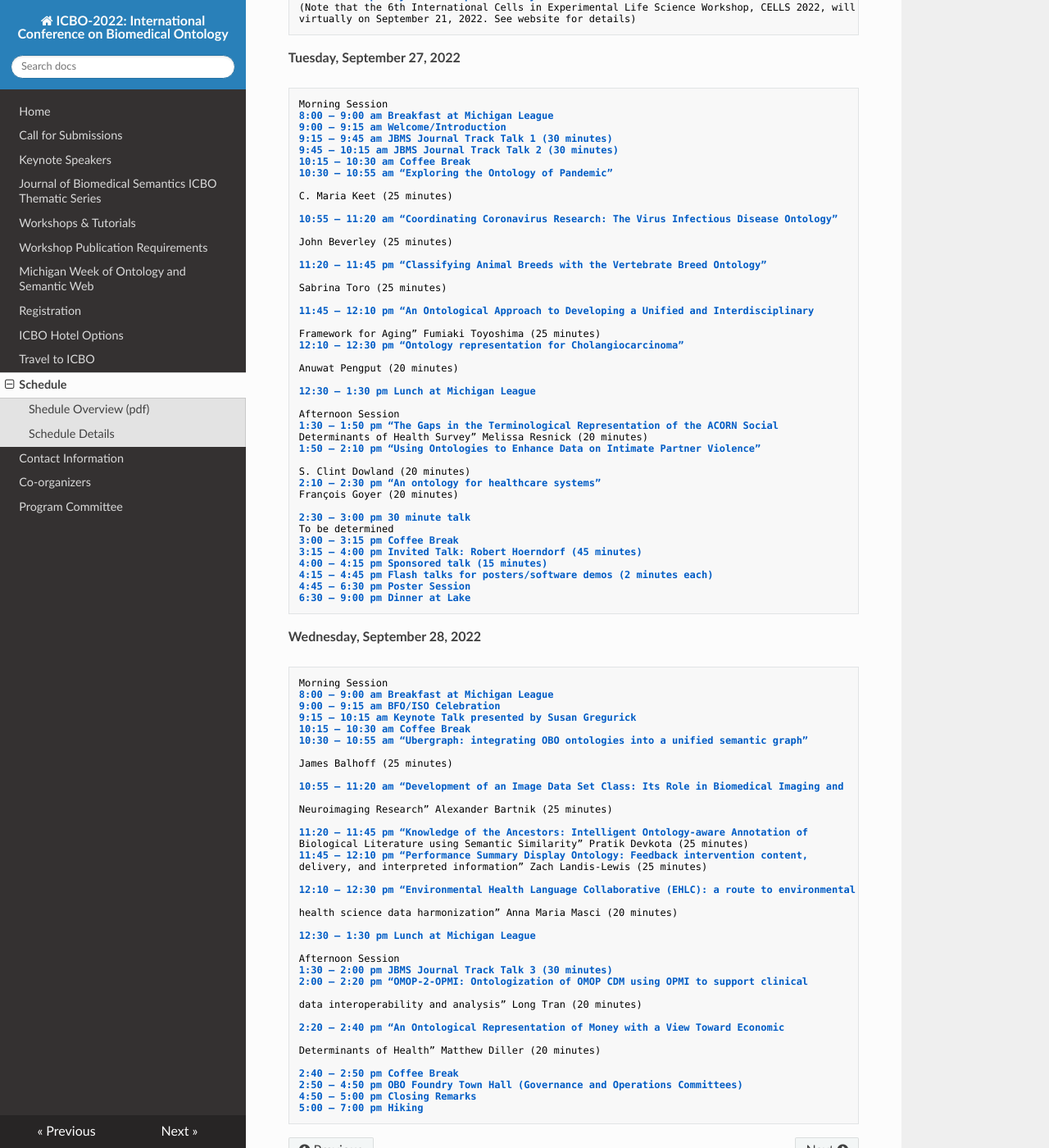
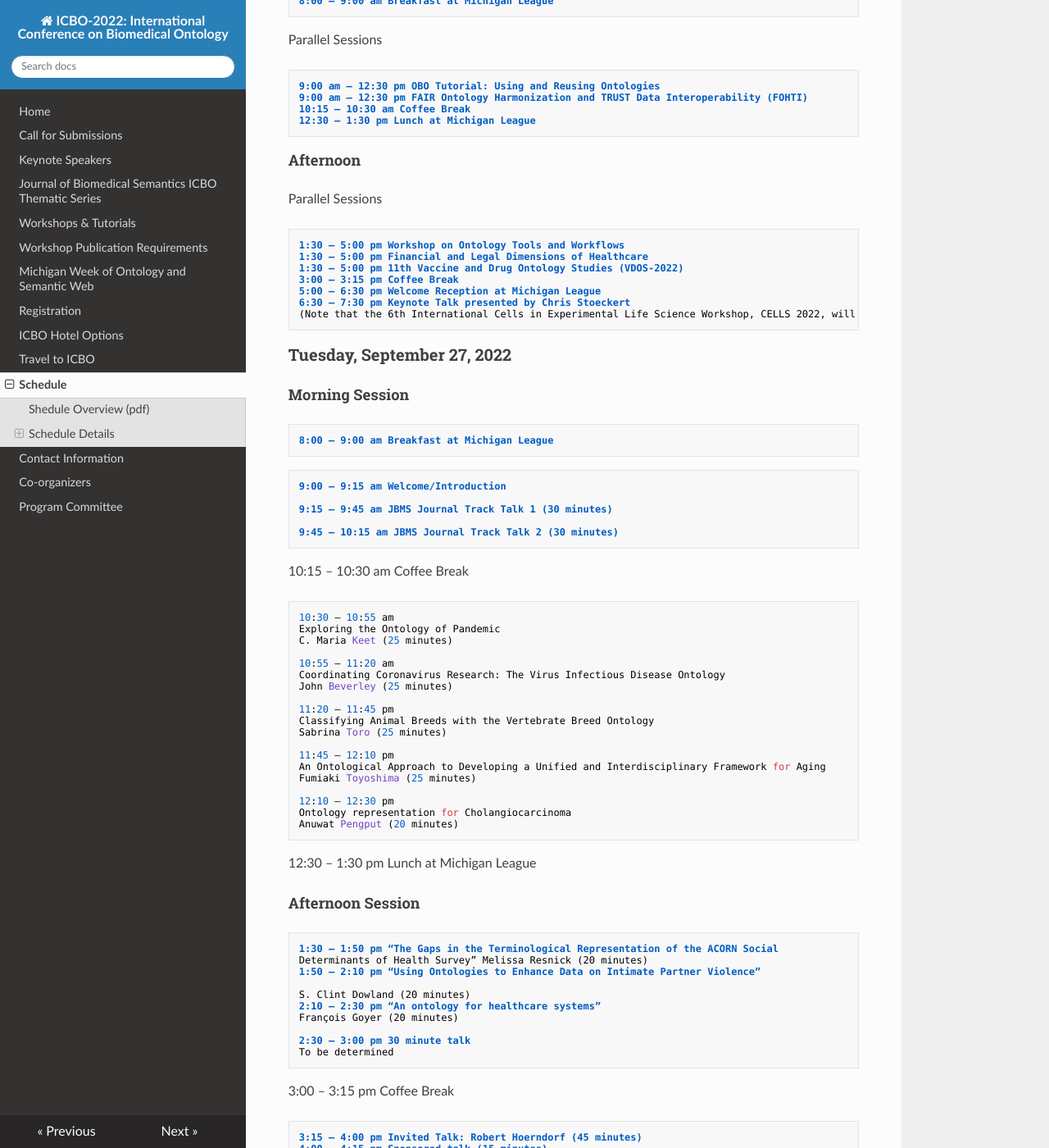
Before and after one commit to johnbeve/BFO-Organization, an MkDocs documentation site: the page built from docs/icbo-schedule.md, in a window 1280 px wide and 1400 px high, scrolled down 1362 px. Shown: the whole window at 82% size. Built offline with MkDocs 1.6.1, drawn with Linux system fonts in a browser that asks for light colours; nearby versions of some CDN libraries; some of the changed text lies outside the part shown.

Commit message:
Update icbo-schedule.md

````diff
--- a/docs/icbo-schedule.md
+++ b/docs/icbo-schedule.md
@@ -5,75 +5,87 @@
 
 ## Schedule Details
 
-**Sunday, September 25, 2022 (breakfast on your own)**
+### Sunday, September 25, 2022 (breakfast on your own)
+#### Morning
+Parallel Sessions
 ```
-Morning
-Parallel Sessions
 9:00 am – 12:30 pm FOODON Hackathon Morning Session
 9:00 am – 12:30 pm LinkML Workshop/Tutorial
 10:15 – 10:30 am Coffee Break
 12:30 – 1:30 pm Lunch at Michigan League
-
-Afternoon
+```
+#### Afternoon
 Parallel Sessions
+```
 1:30 – 5:00 pm FOODON Hackathon Afternoon Session
 1:30 – 5:00 pm First Workshop on the Role of Ontologies in Biomedical AI (ROBI)
 3:00 – 3:15 pm Coffee Break
 5:00 – 7:00 pm Campus Tour of University of Michigan
 ```
 
-**Monday, September 26, 2022**
+### Monday, September 26, 2022
+#### Morning
 ```
-Morning
 8:00 – 9:00 am Breakfast at Michigan League
+```
 Parallel Sessions
+```
 9:00 am – 12:30 pm OBO Tutorial: Using and Reusing Ontologies
 9:00 am – 12:30 pm FAIR Ontology Harmonization and TRUST Data Interoperability (FOHTI)
 10:15 – 10:30 am Coffee Break
 12:30 – 1:30 pm Lunch at Michigan League
-
-Afternoon
+```
+#### Afternoon
 Parallel Sessions
+```
 1:30 – 5:00 pm Workshop on Ontology Tools and Workflows
 1:30 – 5:00 pm Financial and Legal Dimensions of Healthcare
 1:30 – 5:00 pm 11th Vaccine and Drug Ontology Studies (VDOS-2022)
 3:00 – 3:15 pm Coffee Break
 5:00 – 6:30 pm Welcome Reception at Michigan League
 6:30 – 7:30 pm Keynote Talk presented by Chris Stoeckert
-(Note that the 6th International Cells in Experimental Life Science Workshop, CELLS 2022, will be held
-virtually on September 21, 2022. See website for details)
+(Note that the 6th International Cells in Experimental Life Science Workshop, CELLS 2022, will be held virtually on September 21, 2022. See website for details)
 ```
 
-**Tuesday, September 27, 2022**
+### Tuesday, September 27, 2022
+#### Morning Session
 ```
-Morning Session
 8:00 – 9:00 am Breakfast at Michigan League
+```
+```
 9:00 – 9:15 am Welcome/Introduction
+
 9:15 – 9:45 am JBMS Journal Track Talk 1 (30 minutes)
+
 9:45 – 10:15 am JBMS Journal Track Talk 2 (30 minutes)
+```
 10:15 – 10:30 am Coffee Break
-10:30 – 10:55 am “Exploring the Ontology of Pandemic”
-
+```
+10:30 – 10:55 am
+Exploring the Ontology of Pandemic
 C. Maria Keet (25 minutes)
 
-10:55 – 11:20 am “Coordinating Coronavirus Research: The Virus Infectious Disease Ontology”
-
+10:55 – 11:20 am
+Coordinating Coronavirus Research: The Virus Infectious Disease Ontology
 John Beverley (25 minutes)
 
-11:20 – 11:45 pm “Classifying Animal Breeds with the Vertebrate Breed Ontology”
-
+11:20 – 11:45 pm
+Classifying Animal Breeds with the Vertebrate Breed Ontology
 Sabrina Toro (25 minutes)
 
-11:45 – 12:10 pm “An Ontological Approach to Developing a Unified and Interdisciplinary
+11:45 – 12:10 pm
+An Ontological Approach to Developing a Unified and Interdisciplinary Framework for Aging
+Fumiaki Toyoshima (25 minutes)
 
-Framework for Aging” Fumiaki Toyoshima (25 minutes)
-12:10 – 12:30 pm “Ontology representation for Cholangiocarcinoma”
-
+12:10 – 12:30 pm
+Ontology representation for Cholangiocarcinoma
 Anuwat Pengput (20 minutes)
-
+```
 12:30 – 1:30 pm Lunch at Michigan League
 
-Afternoon Session
+
+#### Afternoon Session
+```
 1:30 – 1:50 pm “The Gaps in the Terminological Representation of the ACORN Social
 Determinants of Health Survey” Melissa Resnick (20 minutes)
 1:50 – 2:10 pm “Using Ontologies to Enhance Data on Intimate Partner Violence”
@@ -84,52 +96,71 @@
 
 2:30 – 3:00 pm 30 minute talk
 To be determined
+```
 3:00 – 3:15 pm Coffee Break
+```
 3:15 – 4:00 pm Invited Talk: Robert Hoerndorf (45 minutes)
 4:00 – 4:15 pm Sponsored talk (15 minutes)
 4:15 – 4:45 pm Flash talks for posters/software demos (2 minutes each)
 4:45 – 6:30 pm Poster Session
+```
+```
 6:30 – 9:00 pm Dinner at Lake
 ```
 
-**Wednesday, September 28, 2022**
+### Wednesday, September 28, 2022
+#### Morning Session
 ```
-Morning Session
 8:00 – 9:00 am Breakfast at Michigan League
+```
+```
 9:00 – 9:15 am BFO/ISO Celebration
+
 9:15 – 10:15 am Keynote Talk presented by Susan Gregurick
+```
 10:15 – 10:30 am Coffee Break
-10:30 – 10:55 am “Ubergraph: integrating OBO ontologies into a unified semantic graph”
-
+```
+10:30 – 10:55 am
+Ubergraph: integrating OBO ontologies into a unified semantic graph
 James Balhoff (25 minutes)
 
-10:55 – 11:20 am “Development of an Image Data Set Class: Its Role in Biomedical Imaging and
+10:55 – 11:20 am
+Development of an Image Data Set Class: Its Role in Biomedical Imaging and Neuroimaging Research
+Alexander Bartnik (25 minutes)
 
-Neuroimaging Research” Alexander Bartnik (25 minutes)
+11:20 – 11:45 pm
+Knowledge of the Ancestors: Intelligent Ontology-aware Annotation of Biological Literature using Semantic Similarity
+Pratik Devkota (25 minutes)
 
-11:20 – 11:45 pm “Knowledge of the Ancestors: Intelligent Ontology-aware Annotation of
-Biological Literature using Semantic Similarity” Pratik Devkota (25 minutes)
-11:45 – 12:10 pm “Performance Summary Display Ontology: Feedback intervention content,
-delivery, and interpreted information” Zach Landis-Lewis (25 minutes)
+11:45 – 12:10 pm
+Performance Summary Display Ontology: Feedback intervention content, delivery, and interpreted information
+Zach Landis-Lewis (25 minutes)
 
-12:10 – 12:30 pm “Environmental Health Language Collaborative (EHLC): a route to environmental
-
-health science data harmonization” Anna Maria Masci (20 minutes)
-
+12:10 – 12:30 pm
+Environmental Health Language Collaborative (EHLC): a route to environmental health science data harmonization
+Anna Maria Masci (20 minutes)
+```
 12:30 – 1:30 pm Lunch at Michigan League
 
-Afternoon Session
+
+#### Afternoon Session
+```
 1:30 – 2:00 pm JBMS Journal Track Talk 3 (30 minutes)
-2:00 – 2:20 pm “OMOP-2-OPMI: Ontologization of OMOP CDM using OPMI to support clinical
 
-data interoperability and analysis” Long Tran (20 minutes)
+2:00 – 2:20 pm
+OMOP-2-OPMI: Ontologization of OMOP CDM using OPMI to support clinical data interoperability and analysis
+Long Tran (20 minutes)
 
-2:20 – 2:40 pm “An Ontological Representation of Money with a View Toward Economic
+2:20 – 2:40 pm
+An Ontological Representation of Money with a View Toward Economic
+Determinants of Health.
+Matthew Diller (20 minutes)
+```
+2:40 – 2:50 pm Coffee Break
+```
+2:50 – 4:50 pm OBO Foundry Town Hall (Governance and Operations Committees)
 
-Determinants of Health” Matthew Diller (20 minutes)
+4:50 – 5:00 pm Closing Remarks
 
-2:40 – 2:50 pm Coffee Break
-2:50 – 4:50 pm OBO Foundry Town Hall (Governance and Operations Committees)
-4:50 – 5:00 pm Closing Remarks
 5:00 – 7:00 pm Hiking
 ```
````
